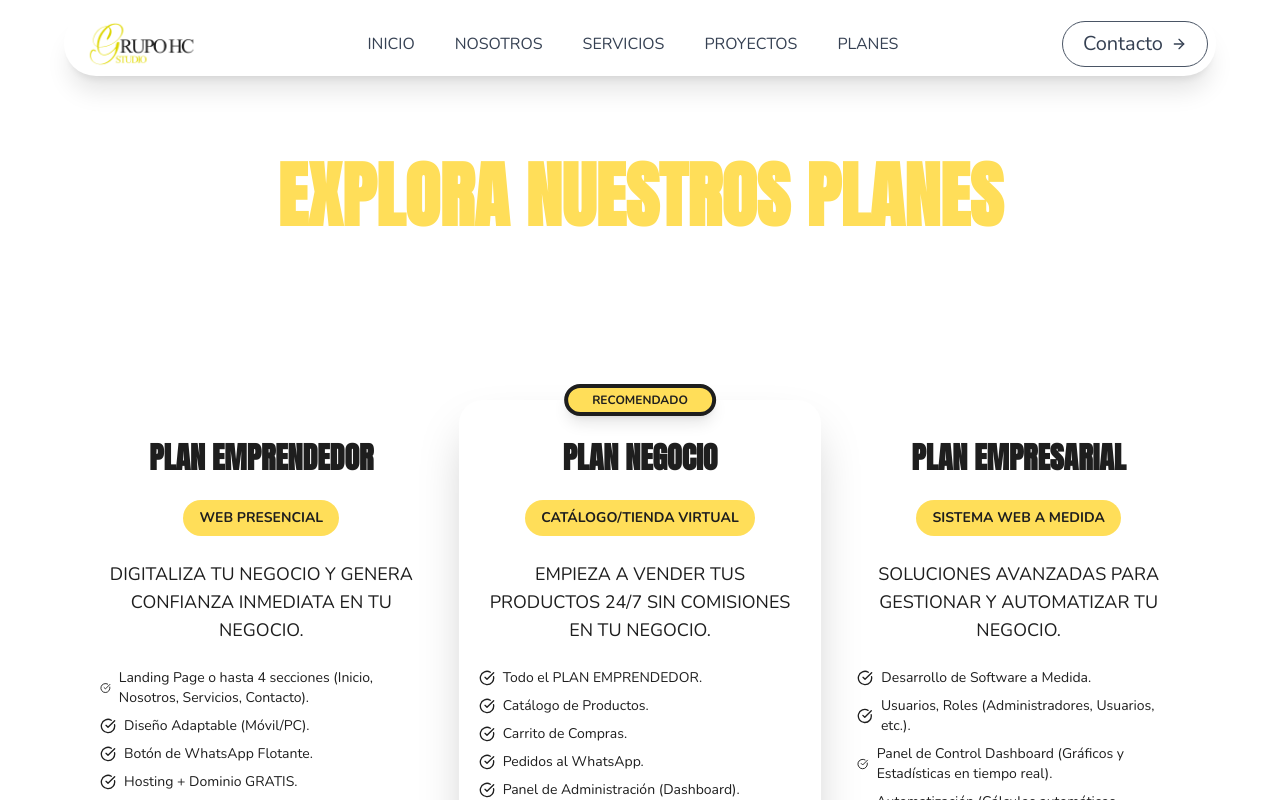
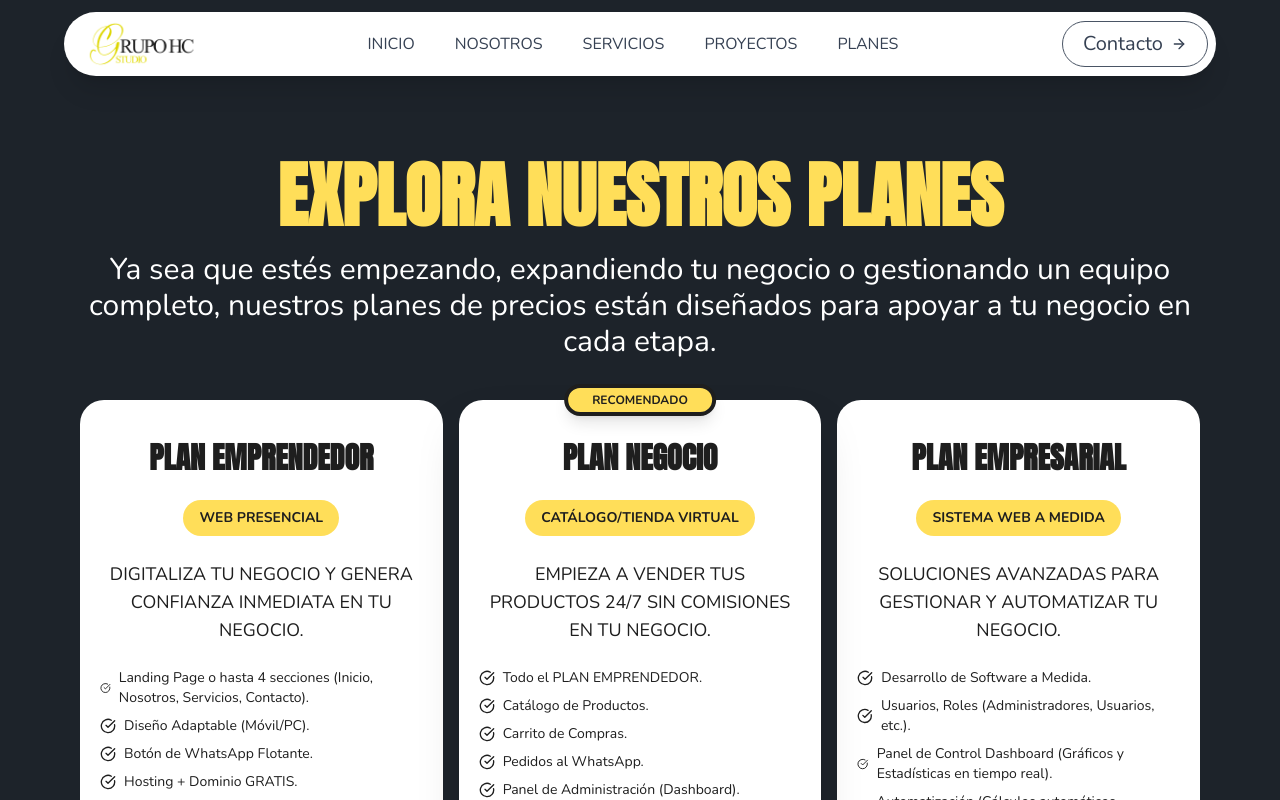
Before and after one commit to Grobles-Inc/Portafolio-Grobles, a React (Vite) app: page /plans in a window 1280 px wide. Shown: the top 800 px of the page. Built offline with nearby package versions, Linux system fonts and the light colour scheme.

Commit message:
feat: Bug en color de fondo para la página de Planes.

```diff
--- a/src/features/plans/index.tsx
+++ b/src/features/plans/index.tsx
@@ -2,7 +2,7 @@ import PlansComponent from "./components/Plans"
 
 export default function Plans() {
   return (
-    <main className="pt-30 md:pt-40">
+    <main className="pt-30 md:pt-40 bg-[#1d232a]">
       <PlansComponent />
     </main>
   )
```
